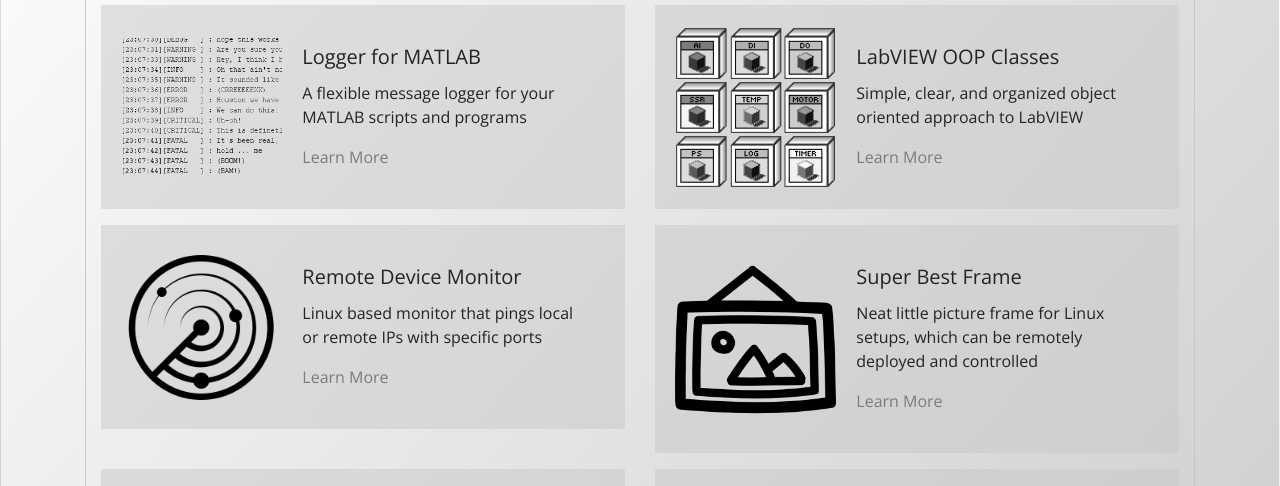
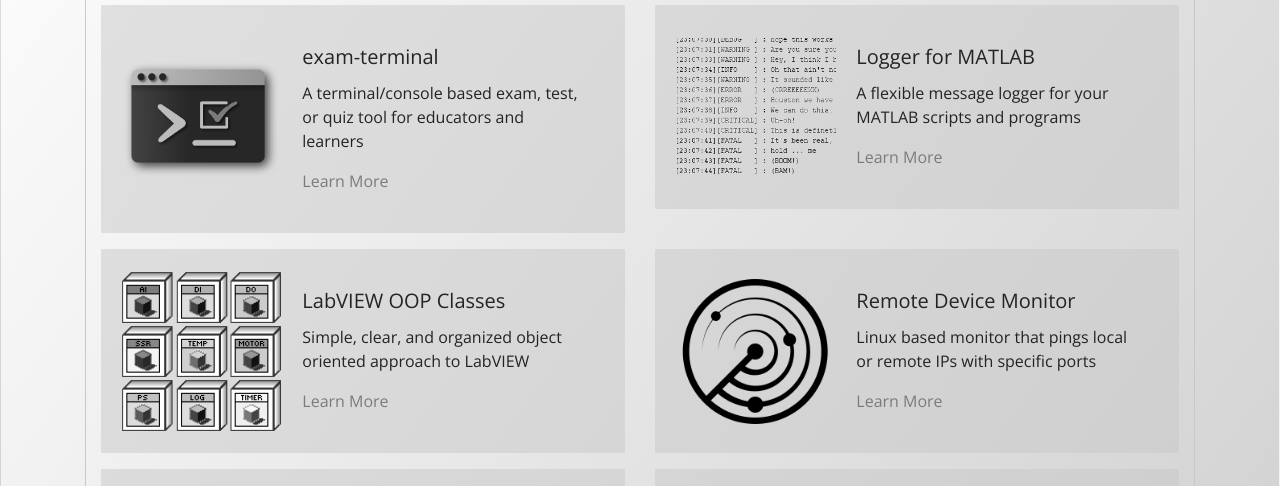
Before and after one commit to ismet55555/ismet55555.github.io, a plain HTML site: page html/pages/projects.html in a window 1280 px wide. Shown: the part 267-753 px from the top of the page. Drawn offline with nearby package versions, Linux system fonts and the light colour scheme.

Commit message:
Added exam-terminal

```diff
--- a/html/pages/projects.html
+++ b/html/pages/projects.html
@@ -48,6 +48,25 @@
 
                 <div class="row justify-content-center">
 
+
+                    <div class="col-md-6">
+                        <div class="card mb-3">
+                            <div class="row no-gutters">
+                            <div class="col-md-4 my-auto">
+                                <img src="/assets/img/projects/thumbnails/exam-terminal.png" class="card-img" alt="Card Name">
+                            </div>
+                            <div class="col-md-8">
+                                <div class="card-body">
+                                <h5 class="card-title">exam-terminal</h5>
+                                <p class="card-text">A terminal/console based exam, test, or quiz tool for educators and learners</p>
+                                <a role="button" class="card-text button-details" href="https://github.com/ismet55555/exam-terminal">Learn More</a>
+                                </div>
+                            </div>
+                            </div>
+                        </div>
+                    </div>
+
+
                     <div class="col-md-6">
                         <div class="card mb-3">
                             <div class="row no-gutters">
@@ -64,6 +83,9 @@
                             </div>
                         </div>
                     </div>
+
+                </div>
+                <div class="row justify-content-center">
 
                     <div class="col-md-6">
                         <div class="card mb-3">
@@ -82,10 +104,6 @@
                         </div>
                     </div>
 
-                </div>
-
-                <div class="row justify-content-center">
-
                     <div class="col-md-6">
                         <div class="card mb-3">
                             <div class="row no-gutters">
@@ -103,6 +121,8 @@
                         </div>
                     </div>
 
+                </div>
+                <div class="row justify-content-center">
 
                     <div class="col-md-6">
                         <div class="card mb-3">
@@ -121,11 +141,6 @@
                         </div>
                     </div>
 
-                </div>
-
-
-                <div class="row justify-content-center">
-
                     <div class="col-md-6">
                         <div class="card mb-3">
                             <div class="row no-gutters">
@@ -142,6 +157,9 @@
                             </div>
                         </div>
                     </div>
+
+                </div>
+                <div class="row justify-content-center">
 
                     <div class="col-md-6">
                         <div class="card mb-3">
```
Also changed, not shown: assets/img/projects/thumbnails/exam-terminal.png (added).
